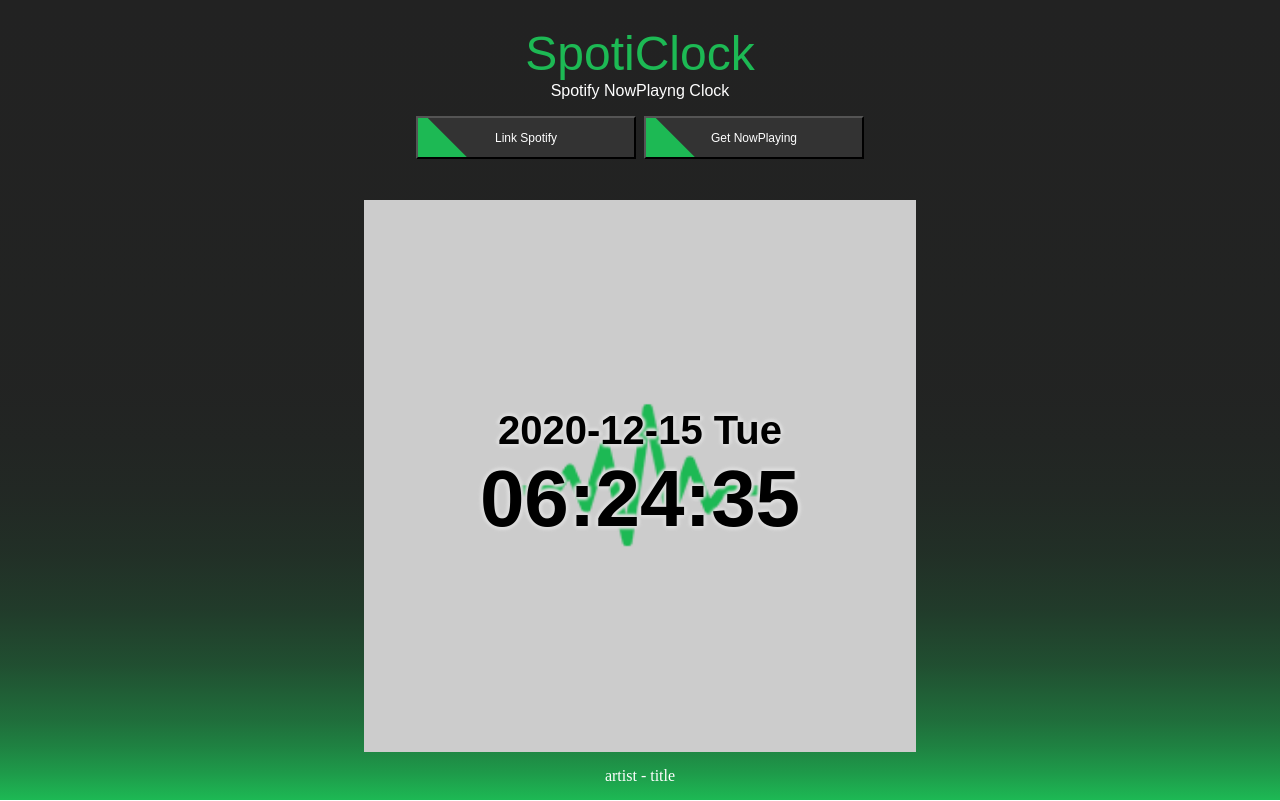
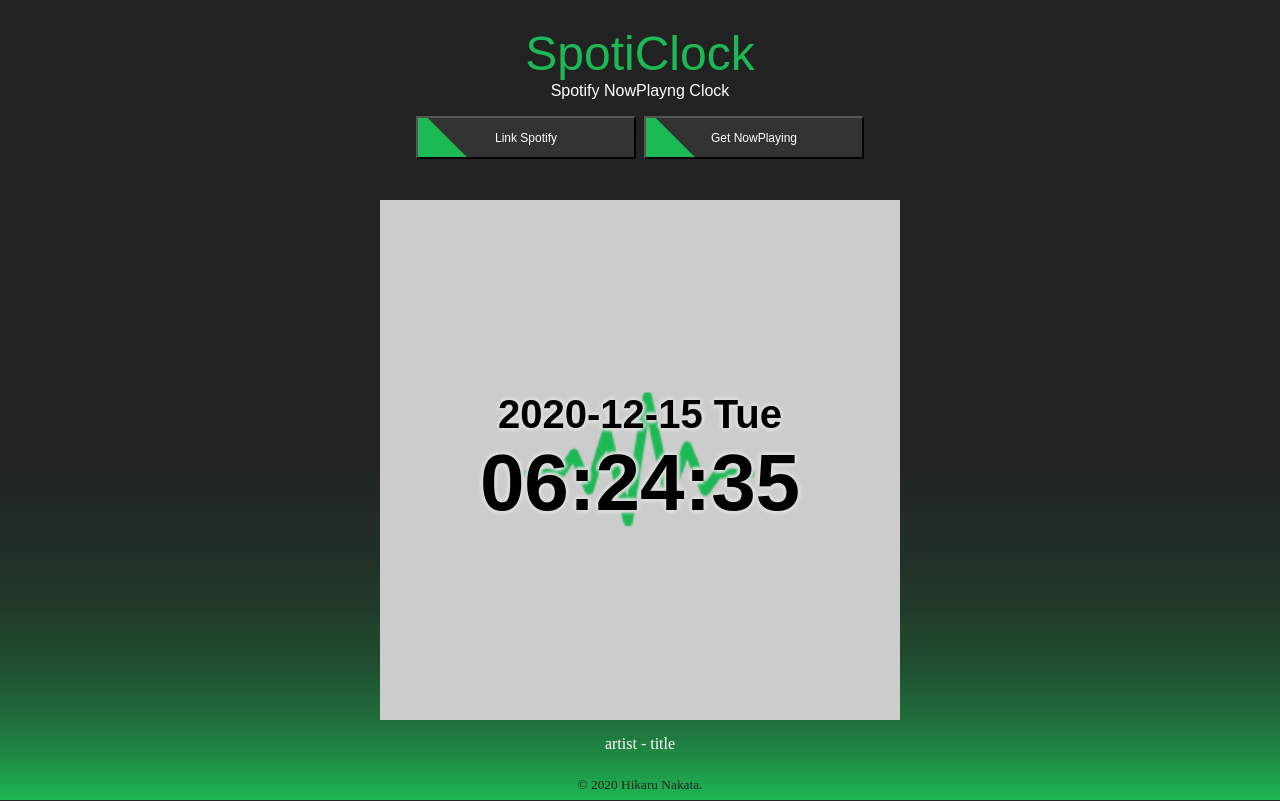
Before and after one commit to nacal/spoticlock, a Vue app: page / in a window 1280 px wide. Built offline with nearby package versions, Linux system fonts and the light colour scheme; a web font is replaced by a local one.

Commit message:
develop footer

```diff
--- a/src/views/NowPlaying.vue
+++ b/src/views/NowPlaying.vue
@@ -53,6 +53,11 @@
         <p class="nowPlaying__text">artist - title</p>
       </div>
     </main>
+    <footer class="footer">
+      <article class="copyright">
+        <small lang="en">&copy; 2020 Hikaru Nakata.</small>
+      </article>
+    </footer>
   </div>
 </template>
 
@@ -196,8 +201,8 @@
   justify-content: center;
   width: 100vw;
   max-width: 100vw;
-  height: calc(100vh - 200px);
-  max-height: calc(100vh - 200px);
+  height: calc(100vh - 232px);
+  max-height: calc(100vh - 232px);
 
   &__main {
     position: relative;
@@ -271,4 +276,15 @@
     text-align: center;
   }
 }
+
+.footer {
+  display: flex;
+  justify-content: center;
+  height: 32px;
+}
+
+.copyright {
+  line-height: 32px;
+  color: #222;
+}
 </style>
```
Lines whose indentation alone changed are shown as unchanged.
